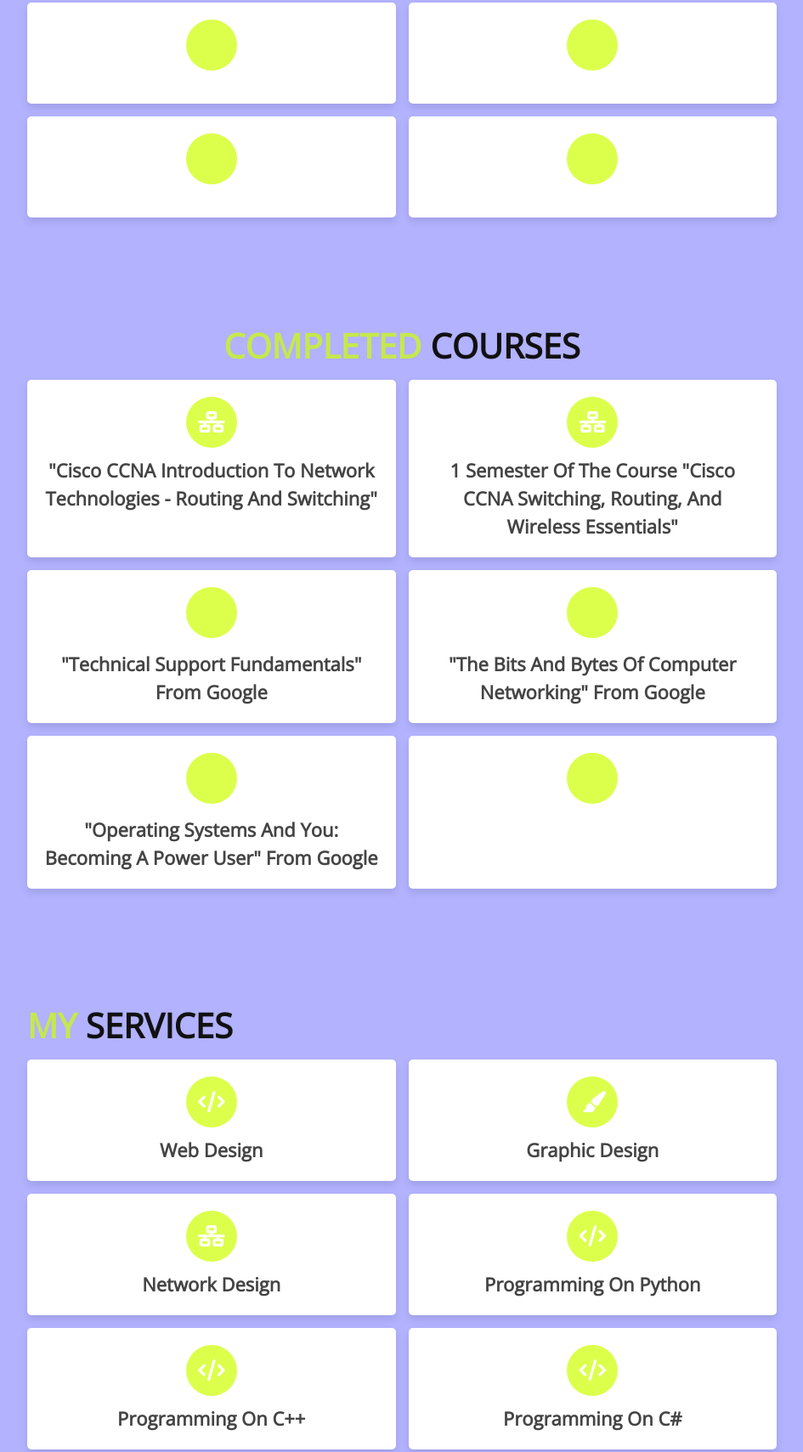
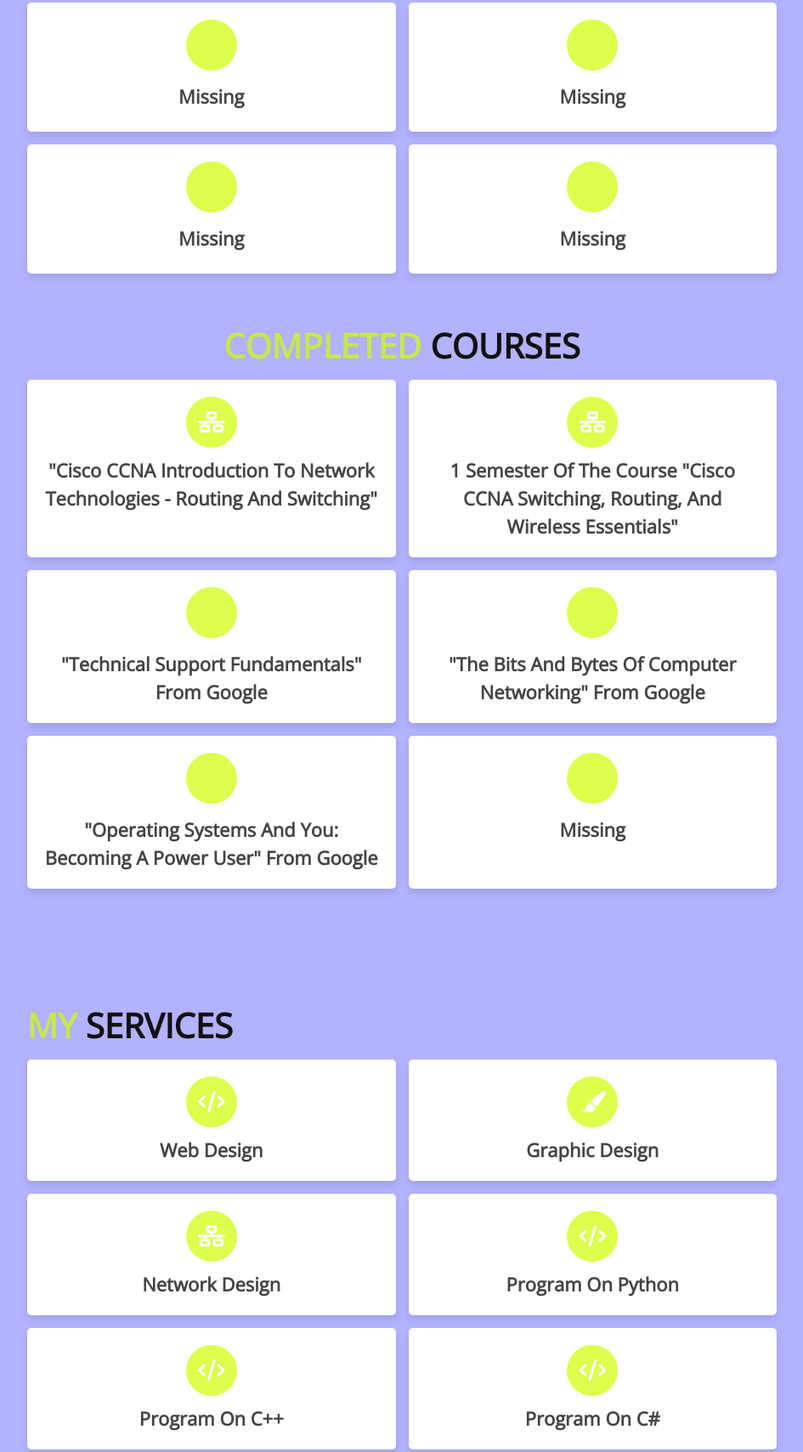
Before and after one commit to BohdanVlas/WebDesign_2022, a plain HTML site: page Practices/Practice3/portfolio.html in a window 1280 px wide. Shown: the part 2397-4106 px from the top of the page at 85% size, without its empty margins (317-1262 px from the left). Drawn offline with nearby package versions, Linux system fonts and the light colour scheme.

Commit message:
Practice3 updated

```diff
--- a/Practices/Practice3/portfolio.html
+++ b/Practices/Practice3/portfolio.html
@@ -129,27 +129,27 @@
             </div>
             <div class="box">
                 <i class="fas"></i>
-                <h3></h3>
+                <h3>Missing</h3>
                 <p></p>
             </div>
             <div class="box">
                 <i class="fas"></i>
-                <h3></h3>
+                <h3>Missing</h3>
                 <p></p>
             </div>
             <div class="box">
                 <i class="fas"></i>
-                <h3></h3>
+                <h3>Missing</h3>
                 <p></p>
             </div>
             <div class="box">
                 <i class="fas"></i>
-                <h3></h3>
+                <h3>Missing</h3>
                 <p></p>
             </div>
             <div class="box">
                 <i class="fas"></i>
-                <h3></h3>
+                <h3>Missing</h3>
                 <p></p>
             </div>
         </div>
@@ -179,7 +179,7 @@
             </div>
             <div class="box">
                 <i class="fas"></i>
-                <h3></h3>
+                <h3>Missing</h3>
             </div>
         </div>
     </section>
@@ -203,17 +203,17 @@
             </div>
             <div class="box">
                 <i class="fas fa-code"></i>
-                <h3>Programming on Python</h3>
+                <h3>Program on Python</h3>
                 <p></p>
             </div>
             <div class="box">
                 <i class="fas fa-code"></i>
-                <h3>Programming on C++</h3>
+                <h3>Program on C++</h3>
                 <p></p>
             </div>
             <div class="box">
                 <i class="fas fa-code"></i>
-                <h3>Programming on C#</h3>
+                <h3>Program on C#</h3>
                 <p></p>
             </div>
         </div>
@@ -353,7 +353,7 @@
                 <textarea name="" placeholder="message" id="" cols="30" rows="10"></textarea>
                 <input type="submit" class="btn" value="send message">
             </form>
-            <iframe class="map" src="" allowfullscreen="" loading="lazy"></iframe>
+            <iframe class="map" src="https://www.google.com/maps/embed?pb=!1m18!1m12!1m3!1d325515.6816246072!2d30.252508616235367!3d50.402136754454915!2m3!1f0!2f0!3f0!3m2!1i1024!2i768!4f13.1!3m3!1m2!1s0x40d4cf4ee15a4505%3A0x764931d2170146fe!2z0JrQuNC10LIsIDAyMDAw!5e0!3m2!1sru!2sua!4v1664971326867!5m2!1sru!2sua" allowfullscreen="" loading="lazy"></iframe>
         </div>
     </section>
     <footer class="footer">
```
